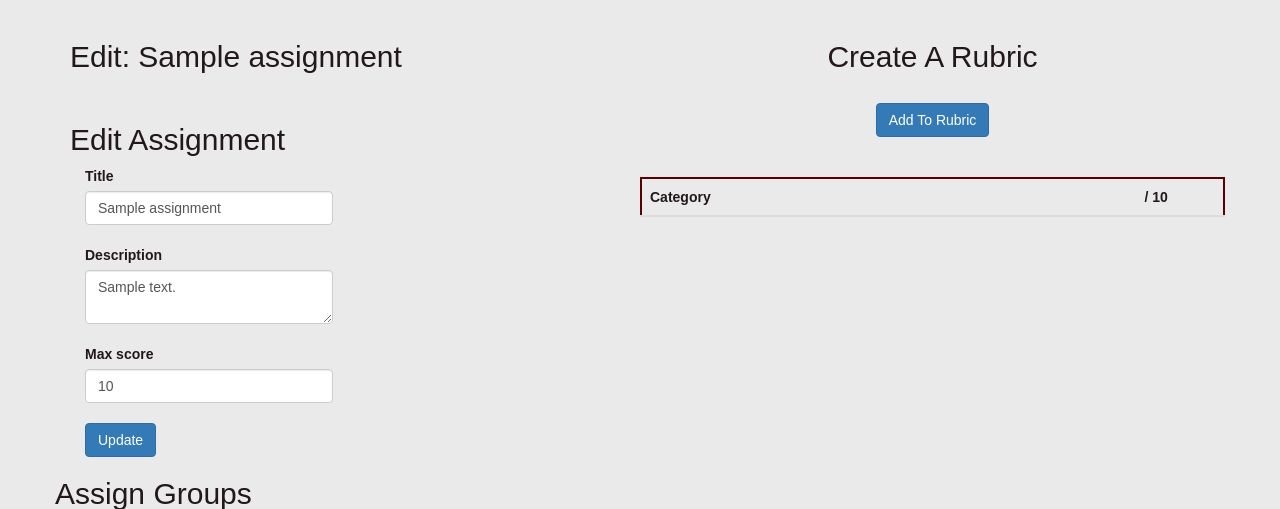
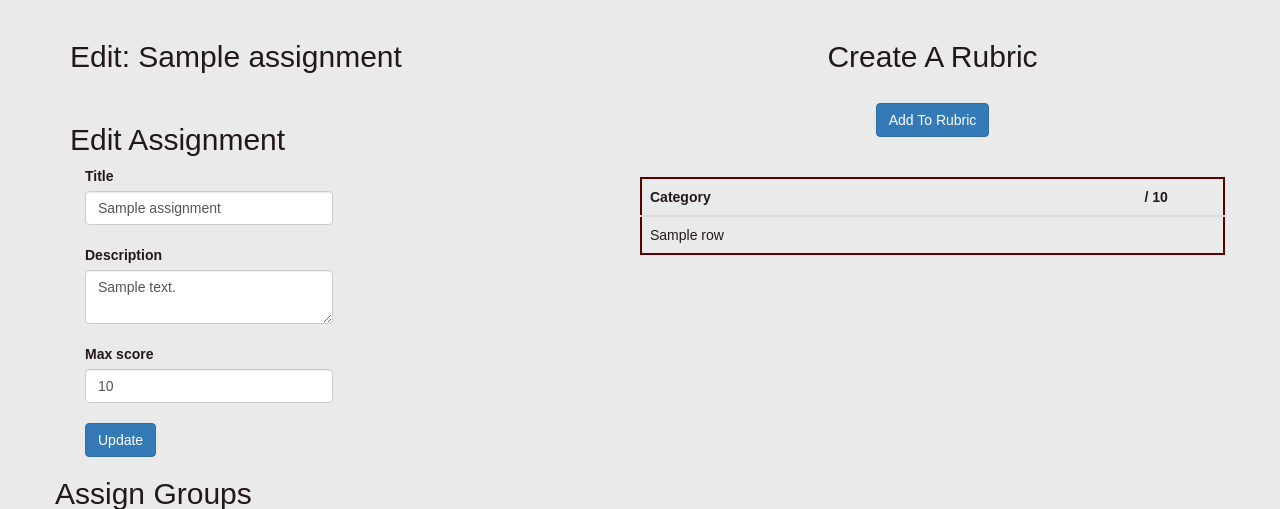
Before and after one commit to anyakeller/rocket-sammies, a Flask app: template templates/edit_assignment.html in a window 1280 px wide. Shown: the part 52-561 px from the top of the page. Run offline with Flask 2, Linux system fonts and the light colour scheme; the template is opened without the code that fills it: most values are stand-ins (such as "Sample title", 1, 10 or a date in 2020); lists and menus that the app fills with data are empty; parts of the project's set-up code (start-up, migrations or seed data) failed here and were passed over; some libraries are stand-ins or nearby versions.

Commit message:
Implement rubric saving

```diff
--- a/static/edit_assignment.js
+++ b/static/edit_assignment.js
@@ -20,9 +20,23 @@
         if (isGroupProject) {
             data["max_group_size"] = document.getElementById("max-group-size").value
         }
+        data["rubric"] = serializeRubric();
         updateAssignment(aid, data);
     });
 
+    var serializeRubric = function() {
+        var table =document.getElementById("init-table-body");
+        var rubric = [];
+        var i, row;
+        for (i = 0; i < table.rows.length; i++) {
+            row = table.rows[i];
+            rubric.push({
+                "category": row.cells[0].innerHTML,
+                "max_score": row.cells[1].innerHTML,
+            });
+        }
+        return rubric;
+    };
 
     // THIS IS THE JAVASCRIPT FOR THE RUBRIC FORMS ADDED BY DHIRAJATORY STATEMENTS
     var rubricRowCreate = document.getElementById('submit-to-rubric-table');
@@ -35,7 +49,6 @@
     openRubricModal.addEventListener("click", function () {
         $(modalForRubrics).modal();
     });
-
 
     var createRubricTable = function(e){
 
@@ -67,16 +80,7 @@
         var hiddenInput = document.createElement('input');
         hiddenInput.setAttribute('type','hidden');
         form.appendChild(hiddenInput);
-
     }
-
-
-
-
-
-
-
-
 
     var divStudentSelector = document.getElementById("group-maker-student-selector");
     // If this is not on the page, the assignment is not a group assignment,
--- a/templates/edit_assignment.html
+++ b/templates/edit_assignment.html
@@ -80,6 +80,13 @@
                 </tr>
             </thead>
             <tbody id="init-table-body">
+                {% for row in assignment["rubric"] %}
+                <tr>
+                {% for col in row %}
+                <td>{{ row[col] }}</td>
+                {% endfor %}
+                </tr>
+                {% endfor %}
             </tbody>
         </table>
     </div>
```
Lines whose indentation alone changed are shown as unchanged.
